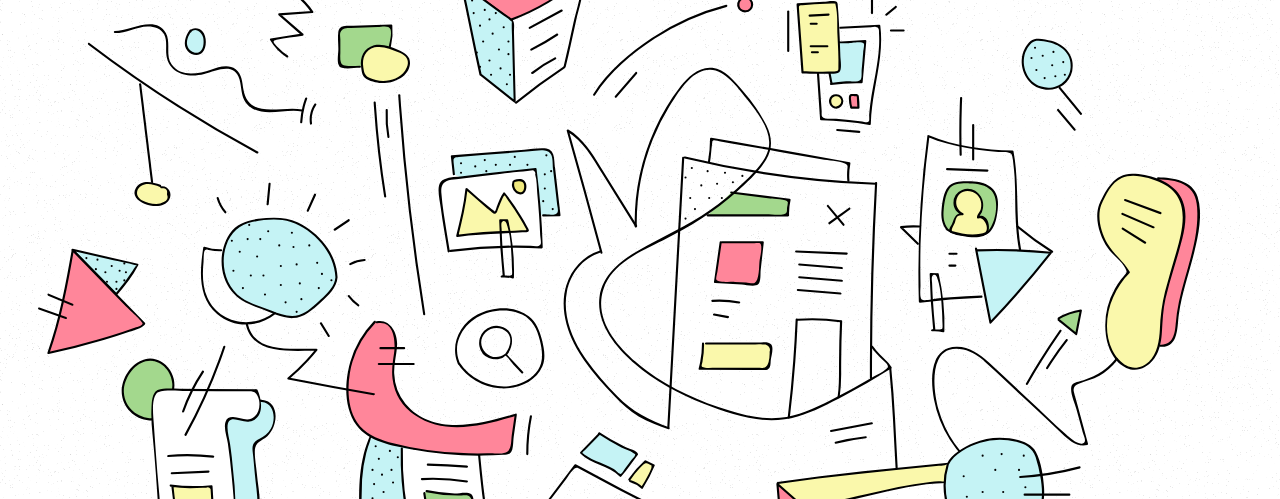
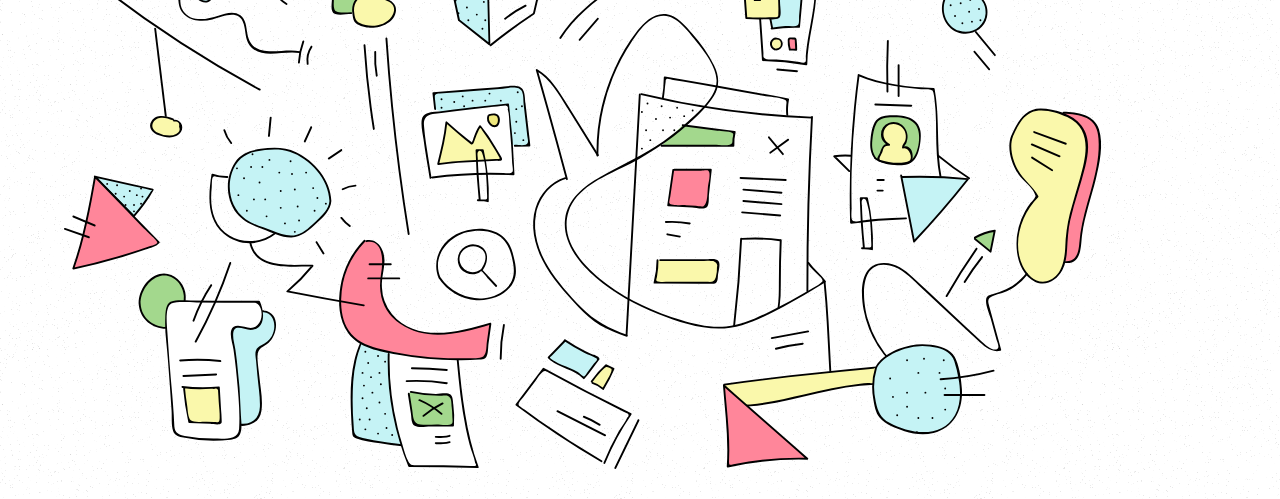
Before and after one commit to tyneside/tyneside.github.io, a plain HTML site: page index.html in a window 1280 px wide. Shown: the part 148-647 px from the top of the page. Drawn offline with nearby package versions, Linux system fonts and the light colour scheme.

Commit message:
no message

```diff
--- a/style.css
+++ b/style.css
@@ -450,6 +450,12 @@ header{height: 100px;margin:0px;}
 .section.is-medium {
     padding: 6rem 1.5rem;
 }
+#headerImg{
+  position: absolute;
+  width: 83%;
+    left:5%;
+    top:6%;
+}
 }
 @media (max-width: 1295px){
 .holder {
```
